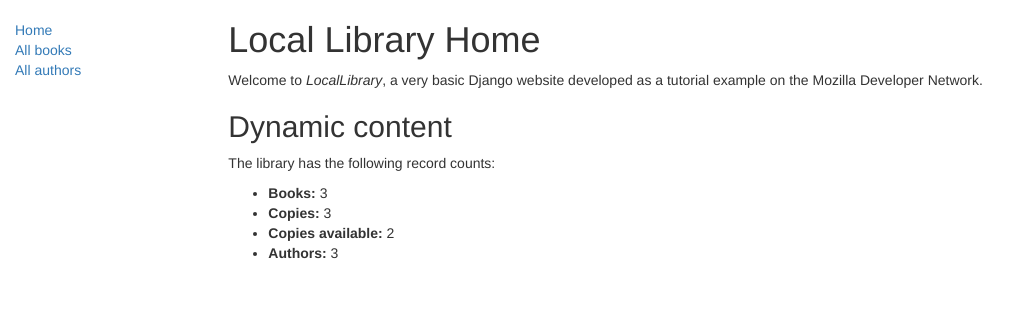
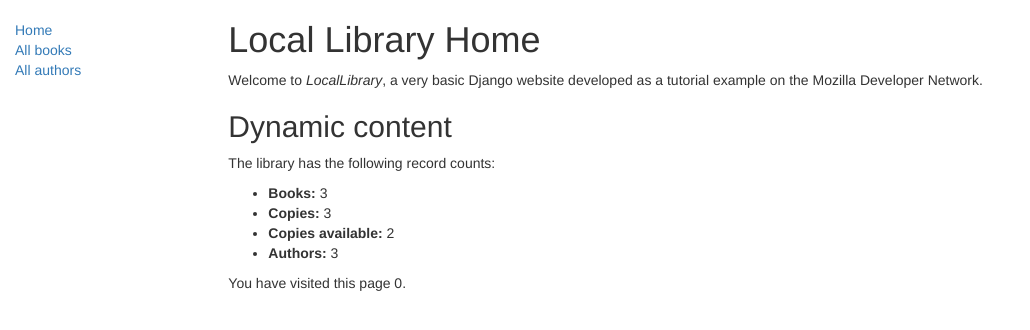
Before and after one commit to 5kywalker724/django-first-work, a Django app: page /catalog/ in a window 1280 px wide. Shown: the top 330 px of the page, without its empty margins (0-1030 px from the left). Run offline with Django 4.2, Linux system fonts and the light colour scheme; data comes from the database, SQL or seed files in the repository; some libraries are stand-ins or nearby versions.

Commit message:
Добавление подсчёта визитов

```diff
--- a/locallibrary/catalog/templates/index.html
+++ b/locallibrary/catalog/templates/index.html
@@ -15,4 +15,8 @@
     <li><strong>Authors:</strong> {{ num_authors }}</li>
   </ul>
 
+  <p>
+  You have visited this page {{ num_visits }}{% if num_visits == 1 %} time{%
+  else %} times{% endif %}.
+  </p>
 {% endblock %}
--- a/locallibrary/catalog/views.py
+++ b/locallibrary/catalog/views.py
@@ -9,8 +9,11 @@
     num_instances_available = BookInstance.objects.filter(status__exact='a').count()
     num_authors = Author.objects.count()  # Метод .all() применяется по умолчанию
 
+    num_visits = request.session.get('num_visits', 0)
+    request.session['num_visits'] = num_visits+1
+
     return render(request, 'index.html', context={'num_books': num_books, 'num_instances': num_instances, 'num_instances_available': num_instances_available,
-                                                  'num_authors': num_authors})
+                                                  'num_authors': num_authors, 'num_visits': num_visits})
 
 
 class BookListView(generic.ListView):
```
